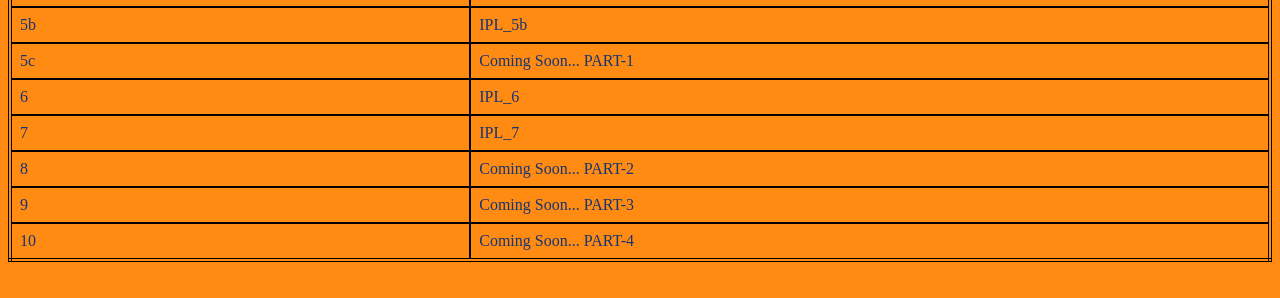
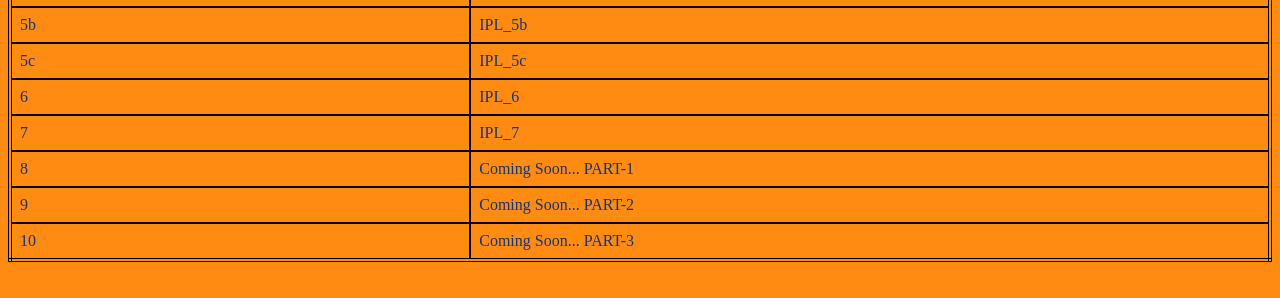
Before and after one commit to sedricfr/ip.in, a plain HTML site: page index.html in a window 1280 px wide. Shown: the part 292-590 px from the top of the page. Drawn offline with Linux system fonts and the light colour scheme.

Commit message:
Update index.html

```diff
--- a/index.html
+++ b/index.html
@@ -67,7 +67,7 @@
 		</tr>
 		<tr>
 			<td>5c</td>
-			<td><a href="https://sedricfr.github.io/ex5c.in/">Coming Soon... PART-1</a></td>
+			<td><a href="https://sedricfr.github.io/ex5c.in/">IPL_5c</a></td>
 		</tr>
 		<tr>
 			<td>6</td>
@@ -79,15 +79,15 @@
 		</tr>
 		<tr>
 			<td>8</td>
-			<td><a href="https://sedricfr.github.io/ex8.in/">Coming Soon... PART-2</a></td>
+			<td><a href="https://sedricfr.github.io/ex8.in/">Coming Soon... PART-1</a></td>
 		</tr>
 		<tr>
 			<td>9</td>
-			<td><a href="https://sedricfr.github.io/ex9.in/">Coming Soon... PART-3</a></td>
+			<td><a href="https://sedricfr.github.io/ex9.in/">Coming Soon... PART-2</a></td>
 		</tr>
 		<tr>
 			<td>10</td>
-			<td><a href="https://sedricfr.github.io/ex10.in/">Coming Soon... PART-4</a></td>
+			<td><a href="https://sedricfr.github.io/ex10.in/">Coming Soon... PART-3</a></td>
 		</tr>
 
 
```
